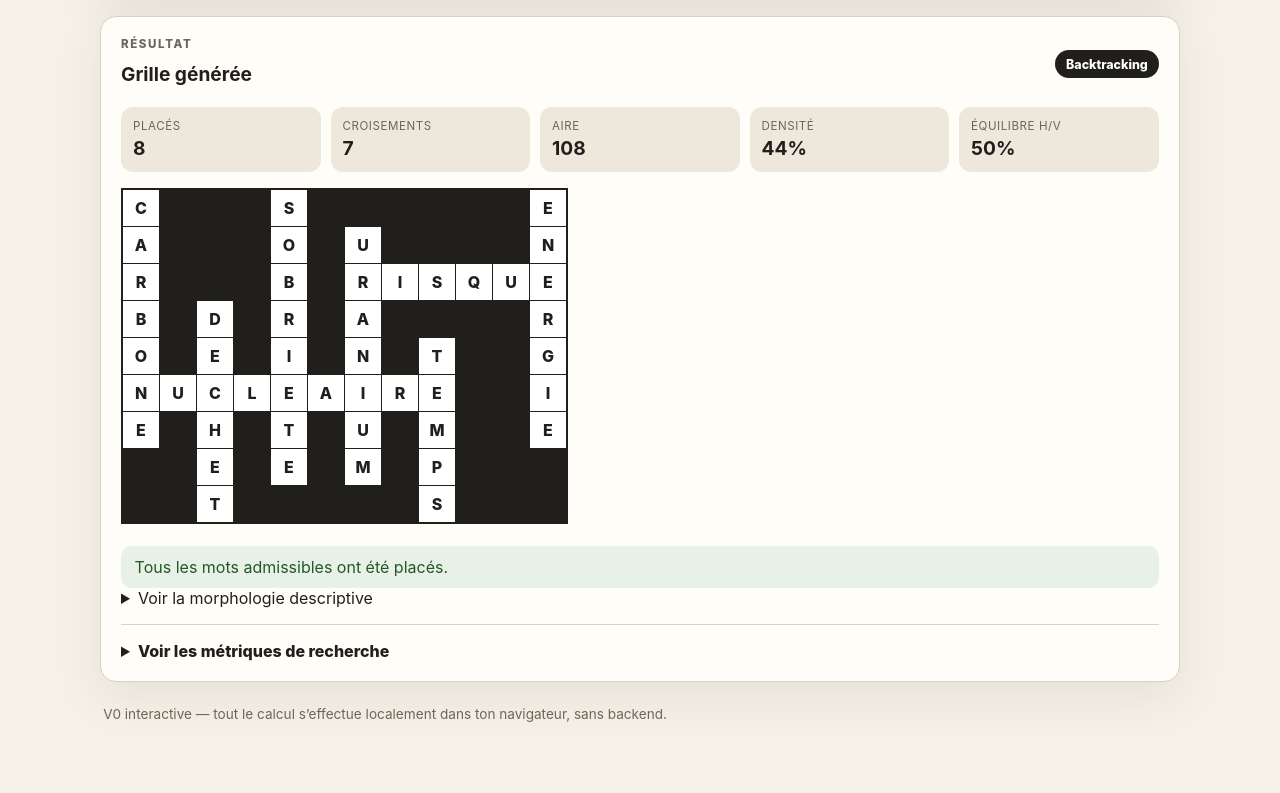
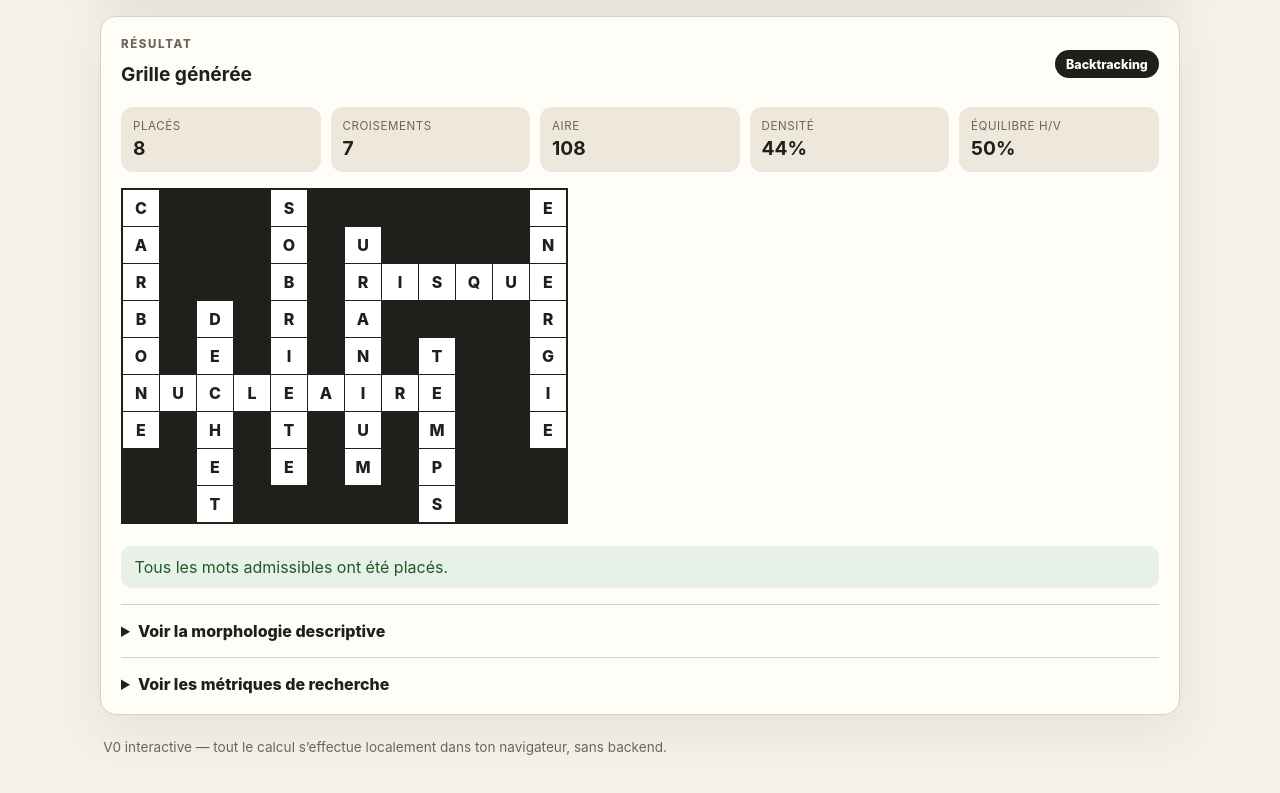
Before and after one commit to gotoo77/Cruciverbalis, a website built with Vite: page index.html in a window 1280 px wide. Shown: the part 763-1556 px from the top of the page. Before the commit the page ends 1531 px from the top, so only its background shows below. Built offline with nearby package versions, Linux system fonts and the light colour scheme.

Commit message:
style: present morphology details alongside search metrics

```diff
--- a/src/style.css
+++ b/src/style.css
@@ -64,8 +64,9 @@ button.secondary { background: var(--soft); color: var(--ink); border: 1px solid
 .success { background: #e7f1e7; color: #235827; }
 .empty { color: var(--muted); }
 
-.search-details { margin-top: 1rem; border-top: 1px solid var(--line); padding-top: 1rem; }
-.search-details summary { cursor: pointer; font-weight: 800; }
+.search-details, .morphology-details { margin-top: 1rem; border-top: 1px solid var(--line); padding-top: 1rem; }
+.search-details summary, .morphology-details summary { cursor: pointer; font-weight: 800; }
+.morphology-details .search-note { margin: .7rem 0 0; font-size: .82rem; }
 .search-grid { display: grid; grid-template-columns: repeat(4, minmax(0, 1fr)); gap: .55rem; margin-top: .8rem; }
 .search-grid span { padding: .65rem; border: 1px solid var(--line); border-radius: .65rem; color: var(--muted); font-size: .82rem; }
 .search-grid strong { display: block; color: var(--ink); font-size: 1rem; }
```
